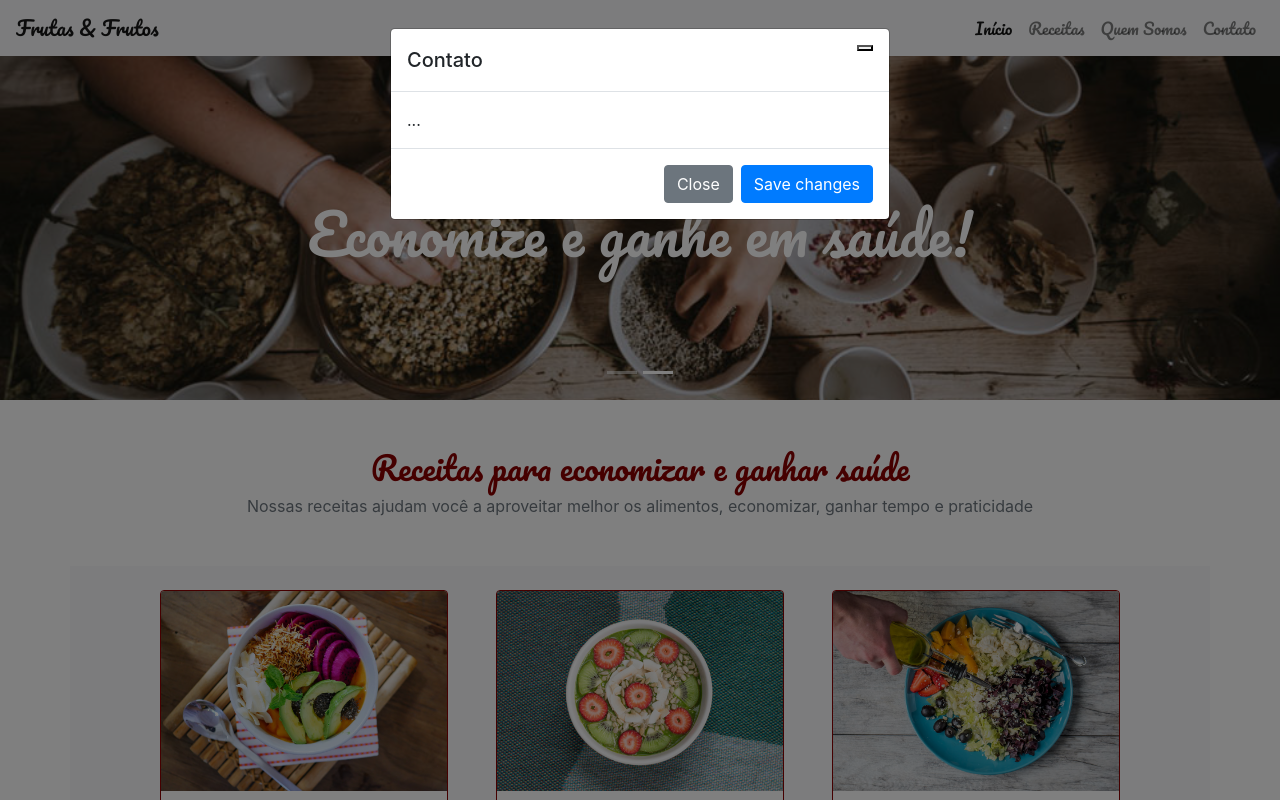
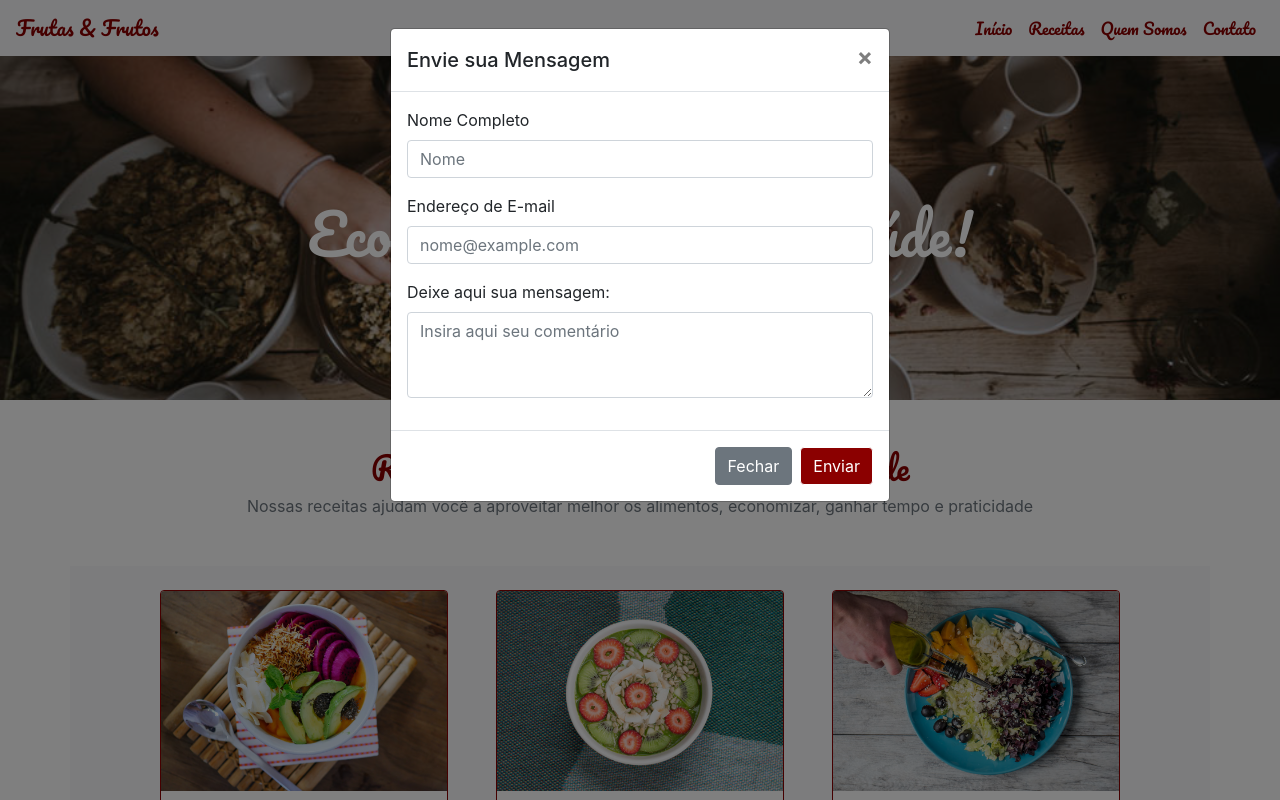
Before and after one commit to hvenanc/Bootstrap-4, a plain HTML site: page index.html in a window 1280 px wide. Both pictures are taken after a click on the link "Contato". Shown: the top 800 px of the page. Drawn offline with nearby package versions, Linux system fonts and the light colour scheme.

Commit message:
Projeto Completo

```diff
--- a/index.html
+++ b/index.html
@@ -8,7 +8,7 @@
   <link rel="stylesheet" href="https://cdn.jsdelivr.net/npm/bootstrap@4.6.2/dist/css/bootstrap.min.css" integrity="sha384-xOolHFLEh07PJGoPkLv1IbcEPTNtaed2xpHsD9ESMhqIYd0nLMwNLD69Npy4HI+N" crossorigin="anonymous">
   <link rel="stylesheet" type="text/css" href="src/style.css">
   <link href="https://fonts.googleapis.com/css2?family=Pacifico&display=swap" rel="stylesheet">
-  <title>fruto & fruta</title>
+  <title>Fruto & Fruta</title>
 </head>
 
 <body>
@@ -30,7 +30,7 @@
           <a class="nav-link fonte-navbar" href="#">Quem Somos</a>
         </li>
         <li class="nav-item">
-          <a class="nav-item nav-link fonte-navbar" data-toggle="modal" data-target="#Modal-Contato" href="#">Contato</a></li>
+          <a class="nav-item nav-link fonte-navbar" data-toggle="modal" data-target="#contatoModal" href="#">Contato</a></li>
         </li>
       </ul>
     </div>
@@ -117,7 +117,7 @@
     <div class="card-body">
       <h5 class="card-title">Beterrabas assadas</h5>
       <p class="card-text">Receita refrescante e cheia de vitaminas para o seu café da manhã!</p>
-      <a href="#" class="btn botao-card">Confira a Receita</a>
+      <a href="#" class="btn btn-primary botao-card">Confira a Receita</a>
     </div>
   </article>
 </div>
@@ -125,20 +125,36 @@
 </main>
 
 <!-- Modal -->
-<div class="modal fade" id="Modal-Contato" tabindex="-1" aria-labelledby="exampleModalLabel" aria-hidden="true">
-  <div class="modal-dialog">
+<div class="modal fade" id="contatoModal" tabindex="-1" role="dialog" aria-labelledby="contatoModal" aria-hidden="true">
+  <div class="modal-dialog" role="document">
     <div class="modal-content">
       <div class="modal-header">
-        <h5 class="modal-title" id="exampleModalLabel">Contato</h5>
-        <button type="button" class="btn-close" data-bs-dismiss="modal" aria-label="Close"></button>
+        <h5 class="modal-title" id="exampleModalLabel">Envie sua Mensagem</h5>
+        <button type="button" class="close" data-dismiss="modal" aria-label="Close">
+          <span aria-hidden="true">&times;</span>
+        </button>
       </div>
       <div class="modal-body">
-        ...
+        <form>
+          <div class="form-group">
+            <label for="exampleFormControlInput1">Nome Completo</label>
+            <input type="text" class="form-control" id="exampleFormControlInput1" placeholder="Nome">
+          </div>
+          <div class="form-group">
+            <label for="exampleFormControlInput1">Endereço de E-mail</label>
+            <input type="email" class="form-control" id="exampleFormControlInput1" placeholder="nome@example.com">
+          </div>
+          <div class="form-group">
+            <label for="exampleFormControlTextarea1">Deixe aqui sua mensagem:</label>
+            <textarea class="form-control" id="exampleFormControlTextarea1" placeholder="Insira aqui seu comentário"
+            rows="3"></textarea>
+          </div>
+        </form>
       </div>
-      <div class="modal-footer">
-        <button type="button" class="btn btn-secondary" data-bs-dismiss="modal">Close</button>
-        <button type="button" class="btn btn-primary">Save changes</button>
-      </div>
+      <footer class="modal-footer">
+        <button type="button" class="btn btn-secondary" data-dismiss="modal">Fechar</button>
+        <button type="button" class="btn btn-primary botao-card">Enviar</button>
+      </footer>
     </div>
   </div>
 </div>
--- a/src/style.css
+++ b/src/style.css
@@ -15,7 +15,7 @@
 
 .fonte-navbar {
     font-family: 'Pacifico', cursive;
-    color: darkred;
+    color: darkred!important;
 }
 
 .color-special {
@@ -25,6 +25,7 @@
 .botao-card {
     background-color: darkred;
     color: white;
+    border-color: white;
 }
 
 .borda-card {
```
